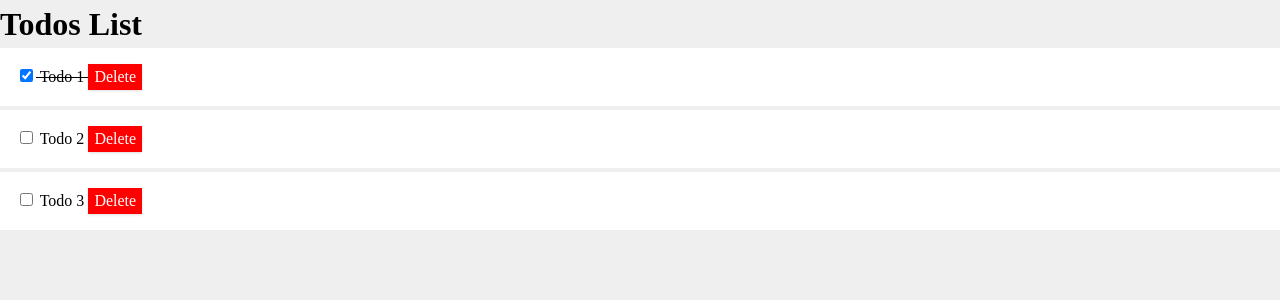
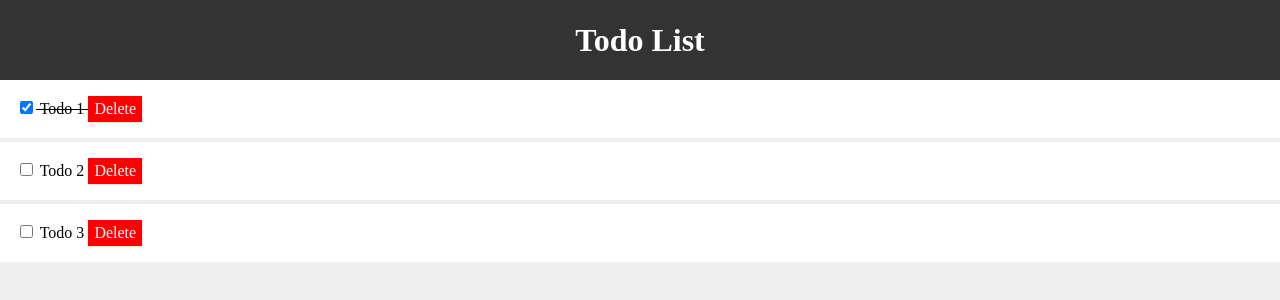
Before and after one commit to uxmoon/todo-list-vue2, a Vue app: page / in a window 1280 px wide. Shown: the top 300 px of the page. Built offline with nearby package versions, Linux system fonts and the light colour scheme.

Commit message:
Added Header component

```diff
--- a/src/App.vue
+++ b/src/App.vue
@@ -1,15 +1,19 @@
 <template>
   <div id="app">
+    <HeaderApp />
     <TodosList v-bind:todos="todos" v-on:del-todo="handleDelete" />
   </div>
 </template>
 
 <script>
 import TodosList from "./components/TodosList";
+import HeaderApp from "./components/layout/Header.vue"
+
 export default {
   name: "App",
   components: {
     TodosList,
+    HeaderApp,
   },
   data() {
     return {
--- a/src/components/TodosList.vue
+++ b/src/components/TodosList.vue
@@ -1,6 +1,5 @@
 <template>
   <div>
-    <h1>Todos List</h1>
     <div v-bind:key="todo.id" v-for="todo in todos">
       <TodosItem v-bind:todo="todo" v-on:del-todo="$emit('del-todo', todo.id)" />
     </div>
--- /dev/null
+++ b/src/components/layout/Header.vue
@@ -0,0 +1,25 @@
+<template>
+  <header class="header">
+    <h1>Todo List</h1>
+  </header>
+</template>
+
+<script>
+export default {
+  name: 'HeaderApp'
+}
+</script>
+
+<style scoped>
+  .header {
+    background-color: #333;
+    color: #fff;
+    text-align: center;
+    padding: 1rem;
+  }
+
+  .header a {
+    color: #fff;
+    padding-right: 0.5rem;
+  }
+</style>
```
